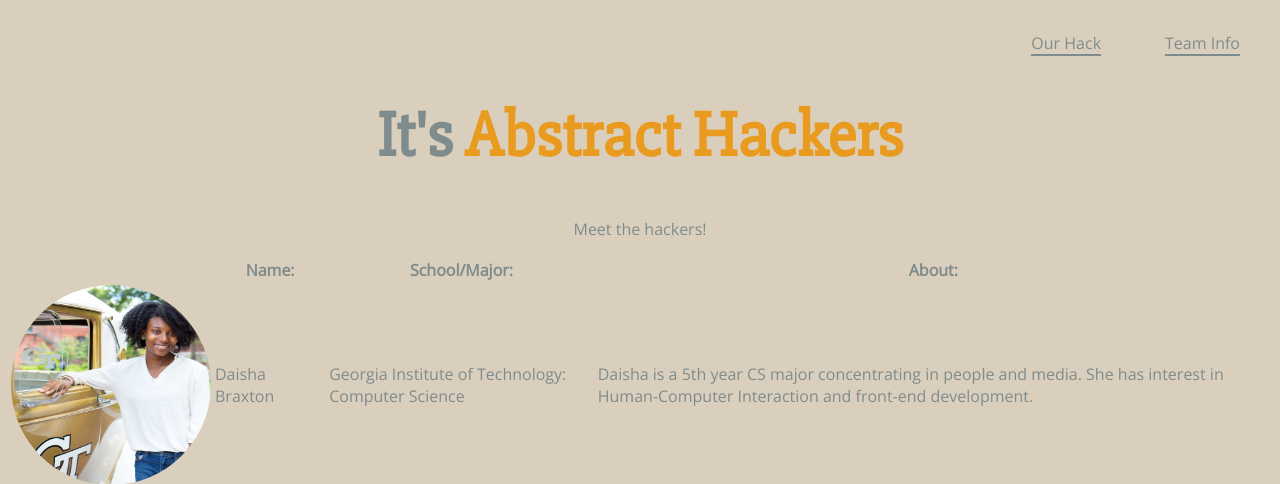
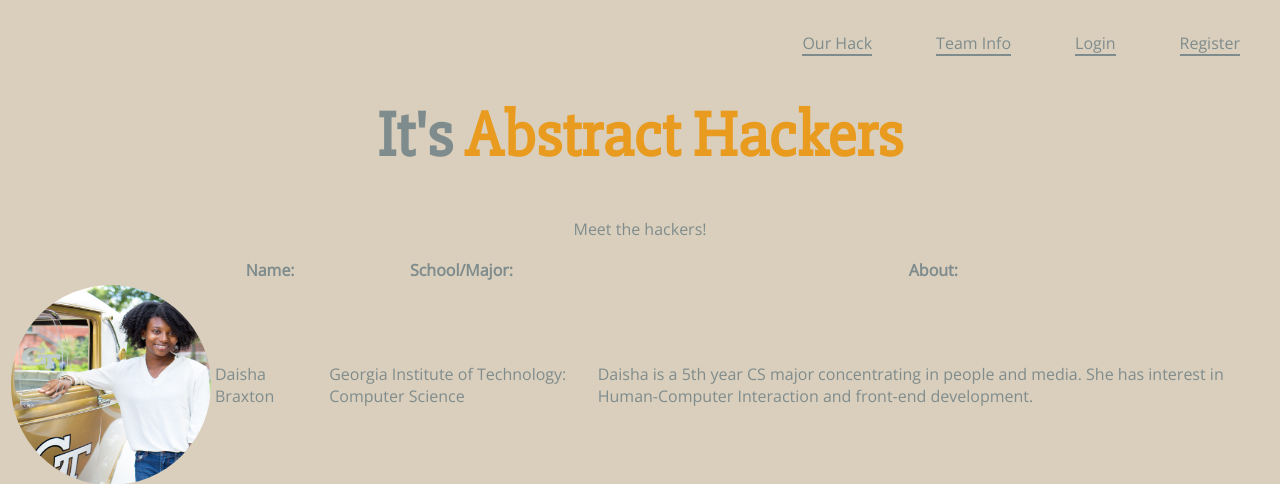
Before and after one commit to sgichuhi/echocash, a PHP site: page /team_info.html in a window 1280 px wide. Shown: the top 484 px of the page. Run offline with PHP 8.4, Linux system fonts and the light colour scheme.

Commit message:
added login and register 'link' to navigation

```diff
--- a/index.html
+++ b/index.html
@@ -1,6 +1,6 @@
 <html>
 <head>
-  <title>CoogleR</title>
+  <title>Echo Cash - Home</title>
   <link rel="stylesheet" href="style.css"/>
 </head>
 
@@ -11,7 +11,7 @@
                     <a href="team_info.html" class="nav-link">Team Info</a>
                 </li>
                 <li>
-                    <a href="" class="nav-link">Our Hack</a>
+                    <a href="our_hack.html" class="nav-link">Our Hack</a>
                 </li>
             </ul>
         </div>
@@ -21,7 +21,7 @@
         <div id="about">
             <h1 id="intro">It's <span id="fancy">CashApp?</span></h1>
             <img src="data/echoCash.png" width="300" height="300"/>
-            <p>Welcome to CoogleR! A hack on Google Home to make digital cash
+            <p>Welcome to Echo Cash! A hack on Amazon Elexa to make digital cash
                payments to your friends!</p>
             <div id="signIn">
                       <ul>
--- a/style.css
+++ b/style.css
@@ -33,10 +33,9 @@ h1, h2, h3 {
 }
 
 #navbar > ul > li :: before {
-  content: "!";
+  /* content: "!"; */
   width: 100%;
   height: 100%;
-  background-color: "red";
   position: absolute;
   top: 100%;
 }
--- a/team_info.html
+++ b/team_info.html
@@ -1,6 +1,6 @@
 <html>
 <head>
-  <title>CoogleR</title>
+  <title>Abstract Hackers - Team Info</title>
   <link rel="stylesheet" href="style.css"/>
 </head>
 
@@ -8,10 +8,16 @@
   <div id="navbar">
       <ul>
         <li>
-                    <a href="" class="nav-link">Team Info</a>
+            <a href="team_info.html" class="nav-link">Register</a>
         </li>
         <li>
-                    <a href="" class="nav-link">Our Hack</a>
+            <a href="" class="nav-link">Login</a>
+        </li>
+          <li>
+              <a href="team_info.html" class="nav-link">Team Info</a>
+          </li>
+          <li>
+              <a href="our_hack.html" class="nav-link">Our Hack</a>
           </li>
       </ul>
         </div>
```
Also changed, not shown: our_hack.html (+35 -0 lines). Lines whose indentation alone changed are shown as unchanged.
